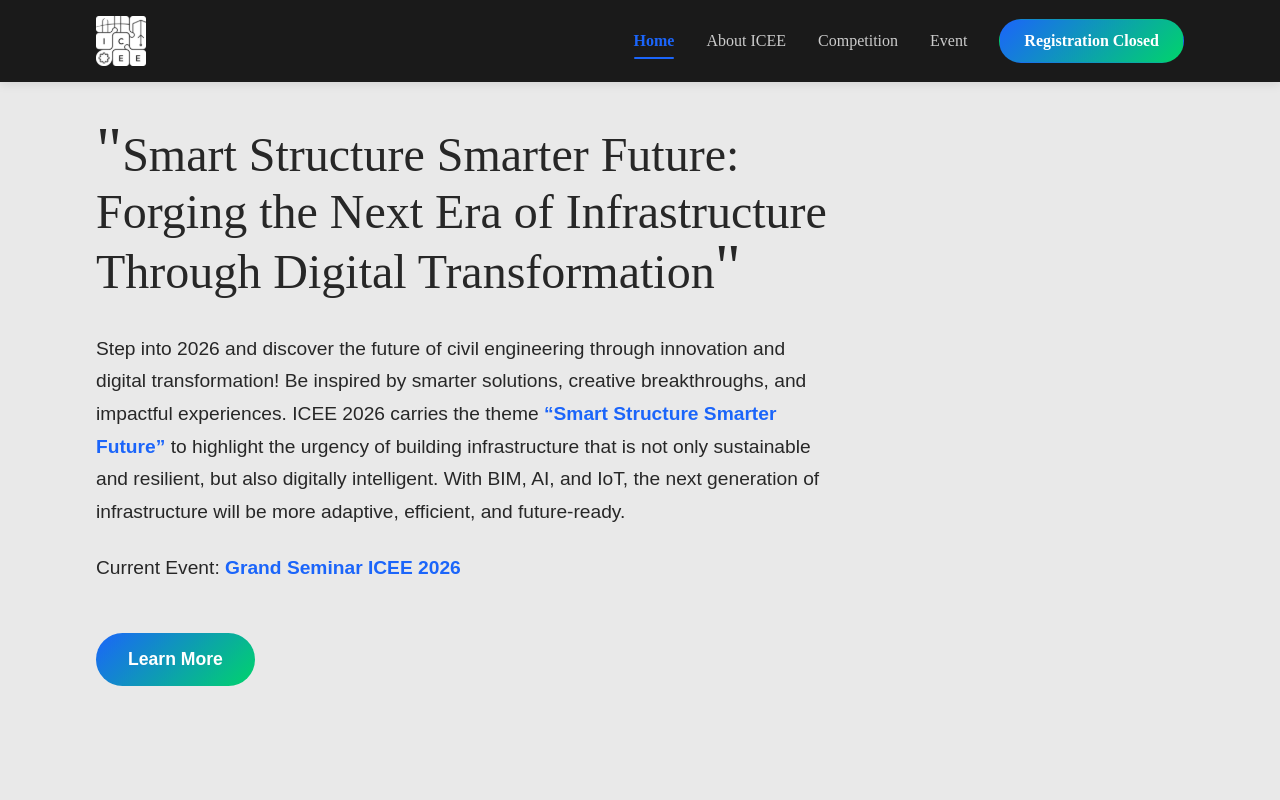
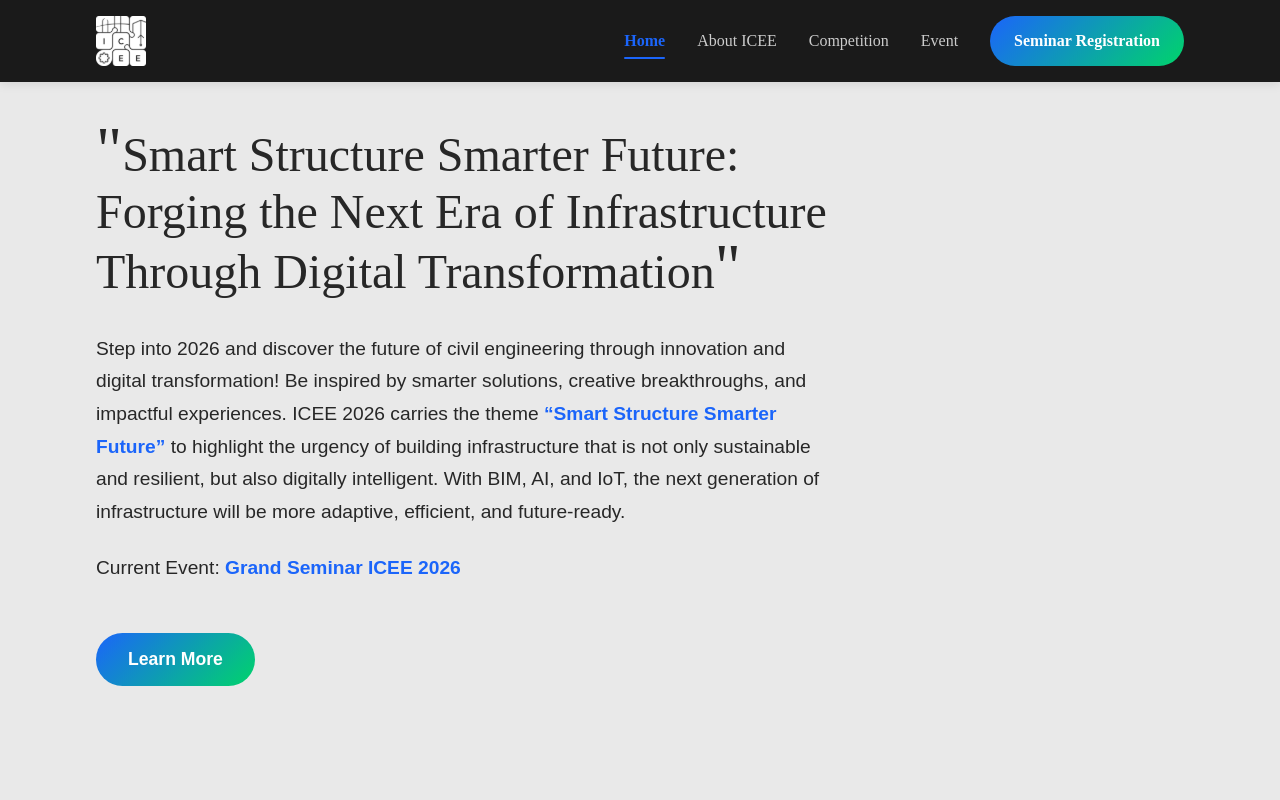
Before and after one commit to nasywaanaa/ICEE2026, a React (Vite) app in the folder frontend/: page / in a window 1280 px wide. Shown: the top 800 px of the page. Built offline with nearby package versions, Linux system fonts and the light colour scheme; a web font is replaced by a local one.

Commit message:
fix: update registration

```diff
--- a/frontend/src/pages/landing/components/Header.tsx
+++ b/frontend/src/pages/landing/components/Header.tsx
@@ -82,12 +82,12 @@ const Header: React.FC = () => {
           >
             Event
           </a>
-          <button
+          <Link
+            to="/seminar/register"
             className="nav-link registration-btn closed"
-            onClick={() => alert('Thank you for your enthusiasm! We are sorry to inform you that our registrations are already closed. We appreciate your interest in ICEE 2026!')}
           >
-            Registration Closed
-          </button>
+            Seminar Registration
+          </Link>
         </nav>
       </div>
     </header>
```
